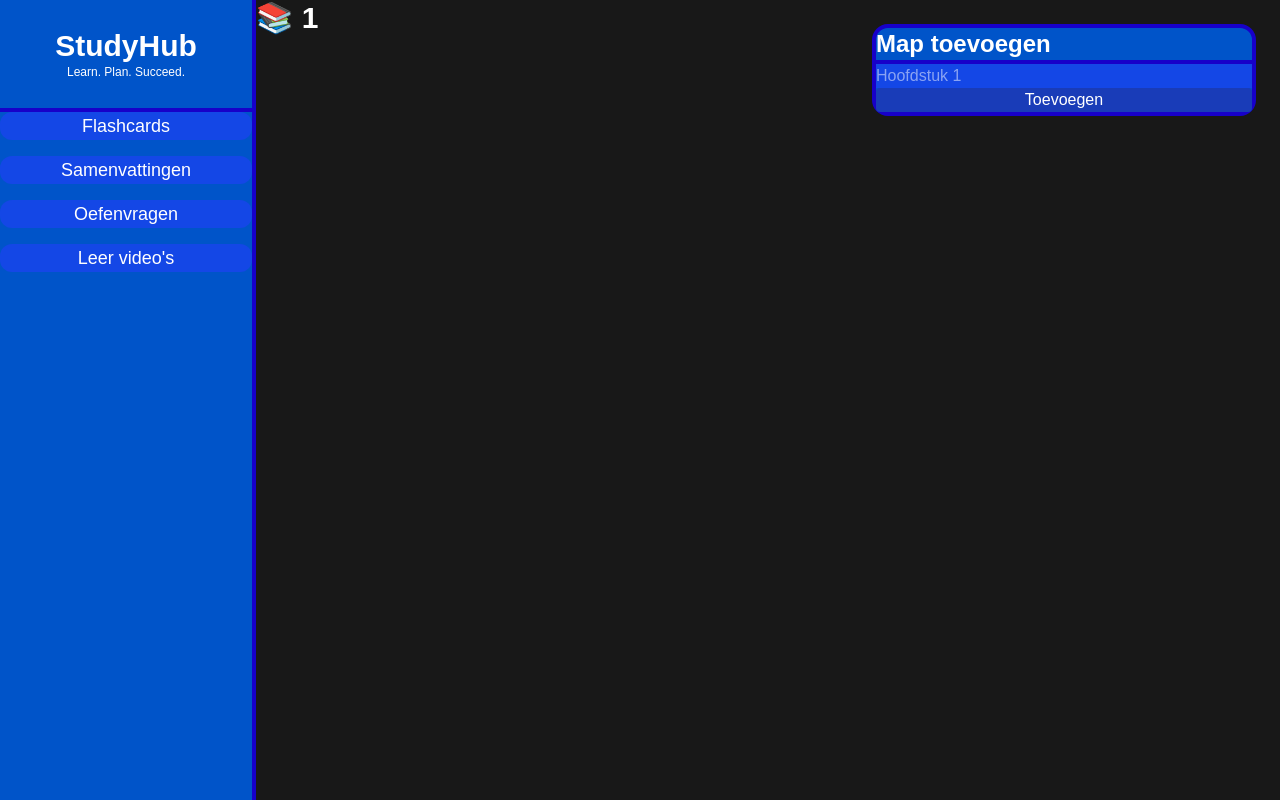
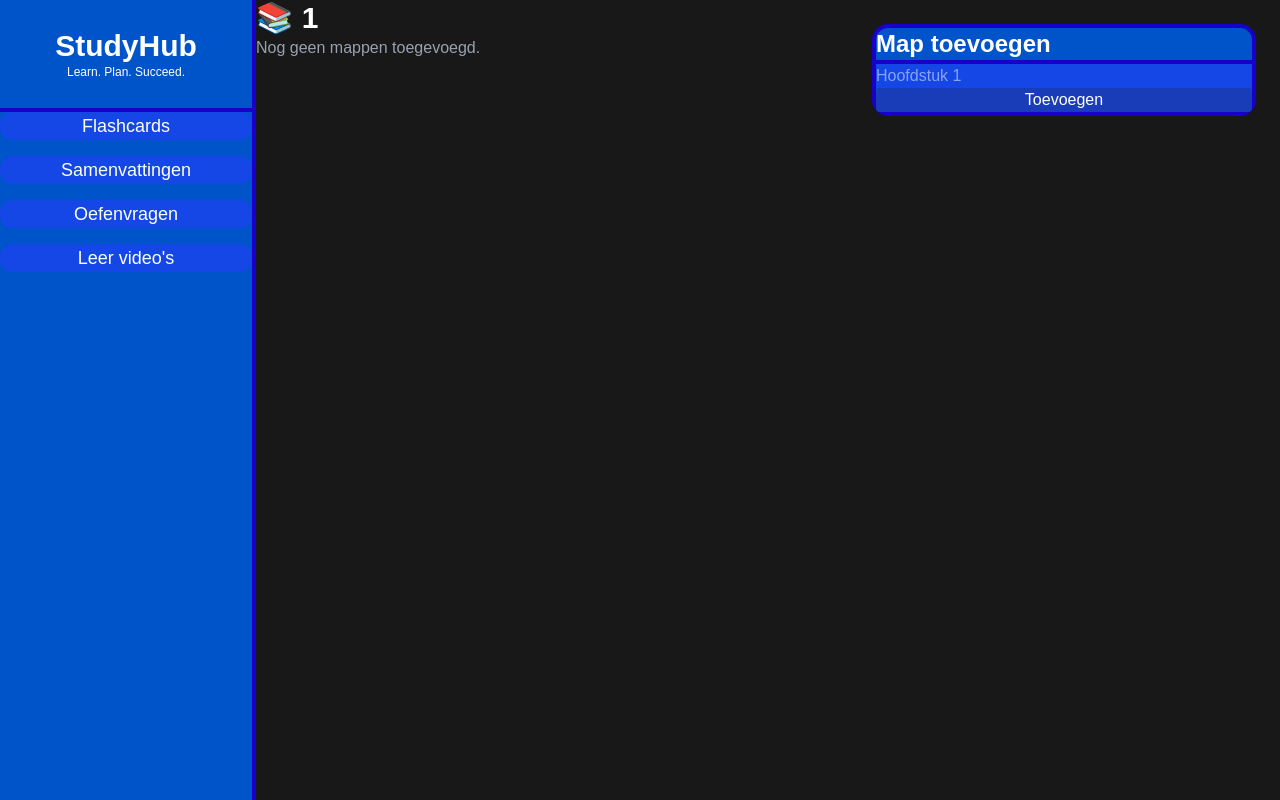
Before and after one commit to mootjekalash2009-ship-it/studyhub-app, a Next.js app: page /samenvattingen/1 in a window 1280 px wide. Built offline with nearby package versions, Linux system fonts and the light colour scheme.

Commit message:
fix samenvattingen page

```diff
--- a/app/samenvattingen/[subject]/page.tsx
+++ b/app/samenvattingen/[subject]/page.tsx
@@ -23,17 +23,23 @@ type StudyHubDB = {
   }[];
 };
 
+// 🔒 SAFE DB LOADER
 const getDB = (): StudyHubDB => {
   if (typeof window === "undefined") return { subjects: [] };
-  const data = localStorage.getItem(DB_KEY);
-  return data ? JSON.parse(data) : { subjects: [] };
+
+  try {
+    const data = localStorage.getItem(DB_KEY);
+    return data ? JSON.parse(data) : { subjects: [] };
+  } catch {
+    return { subjects: [] };
+  }
 };
 
 const saveDB = (db: StudyHubDB) => {
   localStorage.setItem(DB_KEY, JSON.stringify(db));
 };
 
-// 🔥 FIX: slug systeem (BELANGRIJK)
+// 🔥 SLUG
 const createSlug = (text: string) => {
   return text
     .toLowerCase()
@@ -49,6 +55,9 @@ export default function SubjectPage() {
   const [folders, setFolders] = useState<Folder[]>([]);
   const [input, setInput] = useState("");
 
+  // =========================
+  // LOAD DATA
+  // =========================
   useEffect(() => {
     const db = getDB();
 
@@ -56,9 +65,16 @@ export default function SubjectPage() {
       (s) => s.name.toLowerCase() === subject.toLowerCase()
     );
 
-    setFolders(found?.folders || []);
+    if (found) {
+      setFolders(found.folders || []);
+    } else {
+      setFolders([]);
+    }
   }, [subject]);
 
+  // =========================
+  // SAVE DATA (SAFE FIXED)
+  // =========================
   useEffect(() => {
     const db = getDB();
 
@@ -66,19 +82,25 @@ export default function SubjectPage() {
       (s) => s.name.toLowerCase() === subject.toLowerCase()
     );
 
+    // 🔥 FIX: ALWAYS CREATE IF MISSING
     if (!subjectData) {
       subjectData = {
         id: Date.now().toString(),
         name: subject,
         folders: [],
       };
+
       db.subjects.push(subjectData);
     }
 
     subjectData.folders = folders;
+
     saveDB(db);
   }, [folders, subject]);
 
+  // =========================
+  // ADD FOLDER
+  // =========================
   const addFolder = () => {
     if (!input.trim()) return;
 
@@ -93,10 +115,13 @@ export default function SubjectPage() {
     setInput("");
   };
 
+  // =========================
+  // UI
+  // =========================
   return (
     <main className="min-h-screen flex bg-[#181818] text-white">
 
-      {/* Sidebar */}
+      {/* SIDEBAR */}
       <aside className="w-64 bg-[#0054c9] border-r-4 border-[#1700c9] flex flex-col">
         <Link href="/">
           <div className="h-28 flex items-center justify-center border-b-4 border-[#1700c9] cursor-pointer">
@@ -134,7 +159,7 @@ export default function SubjectPage() {
         </div>
       </aside>
 
-      {/* Content */}
+      {/* CONTENT */}
       <section className="flex-1 p-10 relative">
 
         {/* BACK */}
@@ -144,7 +169,7 @@ export default function SubjectPage() {
           </h2>
         </Link>
 
-        {/* ADD */}
+        {/* ADD BOX */}
         <div className="absolute top-6 right-6 w-96 bg-[#0054c9] border-4 border-[#1700c9] rounded-2xl">
           <div className="p-4 border-b-4 border-[#1700c9]">
             <h3 className="text-2xl font-bold">Map toevoegen</h3>
@@ -181,6 +206,12 @@ export default function SubjectPage() {
           ))}
         </div>
 
+        {folders.length === 0 && (
+          <div className="mt-10 text-gray-400">
+            Nog geen mappen toegevoegd.
+          </div>
+        )}
+
       </section>
     </main>
   );
```
